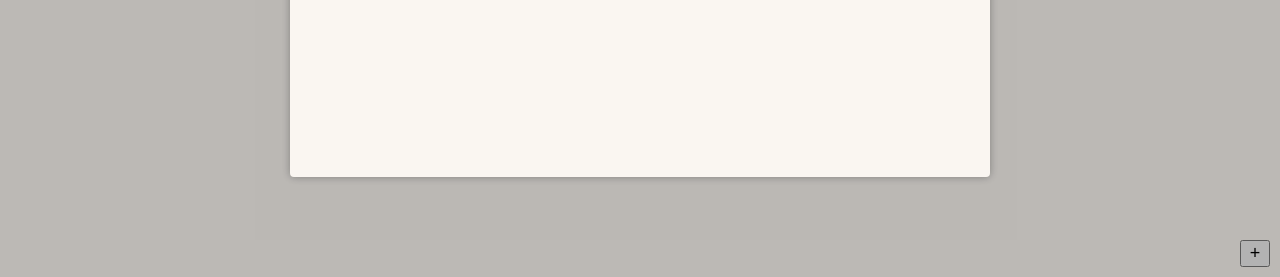
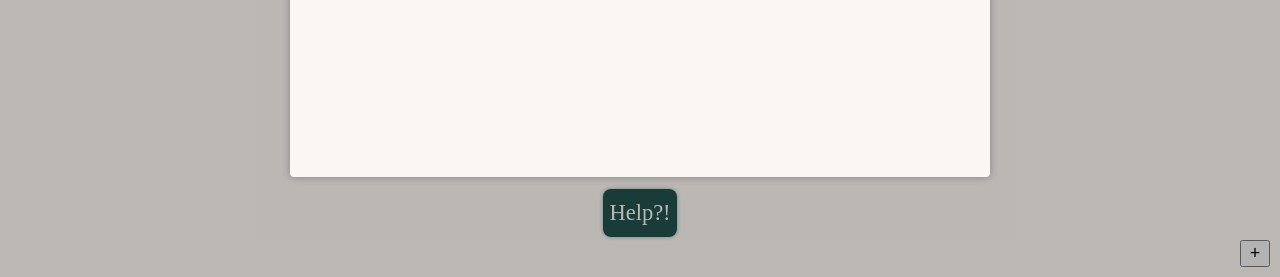
Before and after one commit to braxtonlemmon/become-thumb-one, a Gatsby site: page /click-a-dot in a window 1280 px wide. Shown: the part 523-800 px from the top of the page. Built offline with nearby package versions, Linux system fonts and the light colour scheme; Gatsby itself is replaced by a stand-in of ours; a web font is replaced by a local one.

Commit message:
Add help button to ClickADotMain.

```diff
--- a/src/components/ClickADot/ClickADotMain.jsx
+++ b/src/components/ClickADot/ClickADotMain.jsx
@@ -1,6 +1,7 @@
 import React, { useState, useEffect } from 'react';
 import styled from 'styled-components';
 import { PageTitle } from '../shared/Headings';
+import Button from '../shared/Button';
 
 const Wrapper = styled.div`
   width: 100%;
@@ -39,12 +40,17 @@ const Dot = styled.button`
   }
 `;
 
+const HelpButton = styled(Button)`
+  bottom: 40px;
+  position: absolute;
+`;
+
 const getRandomColor = () => {
     const color = Math.floor(Math.random() * 16777216).toString(16);
     return "#000000".slice(0, -color.length) + color;
 }
 
-function ClickADotMain({ setDone }) {
+function ClickADotMain({ setDone, setIntroOpen }) {
   const [dotX, setDotX] = useState(60);
   const [dotY, setDotY] = useState(50);
   const [bigDotX, setBigDotX] = useState(60);
@@ -94,6 +100,7 @@ function ClickADotMain({ setDone }) {
           <p>{clicks}</p>
         </Dot>
       }
+      <HelpButton onClick={() => setIntroOpen(true)}>Help?!</HelpButton>
     </Wrapper>
   )
 }
--- a/src/pages/click-a-dot.js
+++ b/src/pages/click-a-dot.js
@@ -32,6 +32,7 @@ function ClickAButtonPage() {
       }
       <ClickADotMain
         setDone={setDone}
+        setIntroOpen={setIntroOpen}
       />
       {
         isDone &&
```
